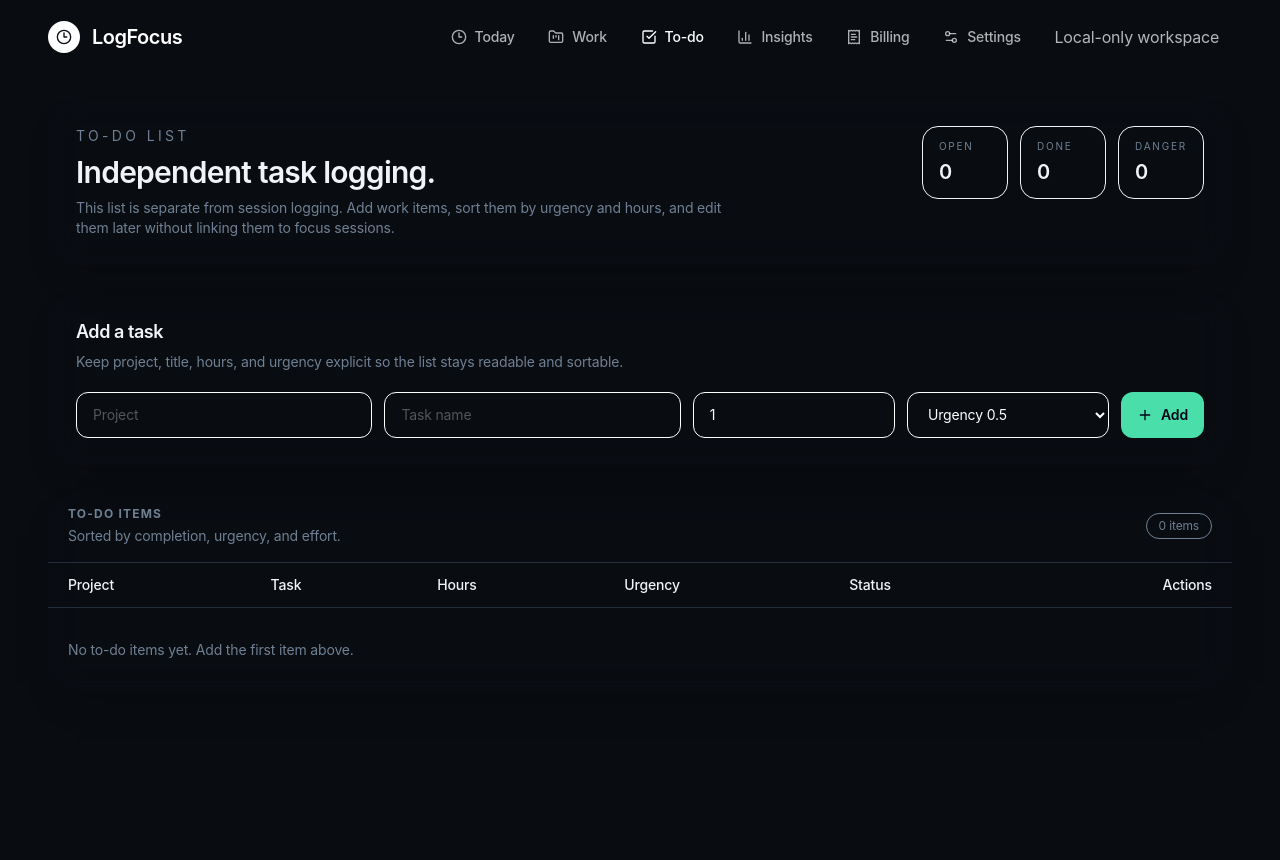
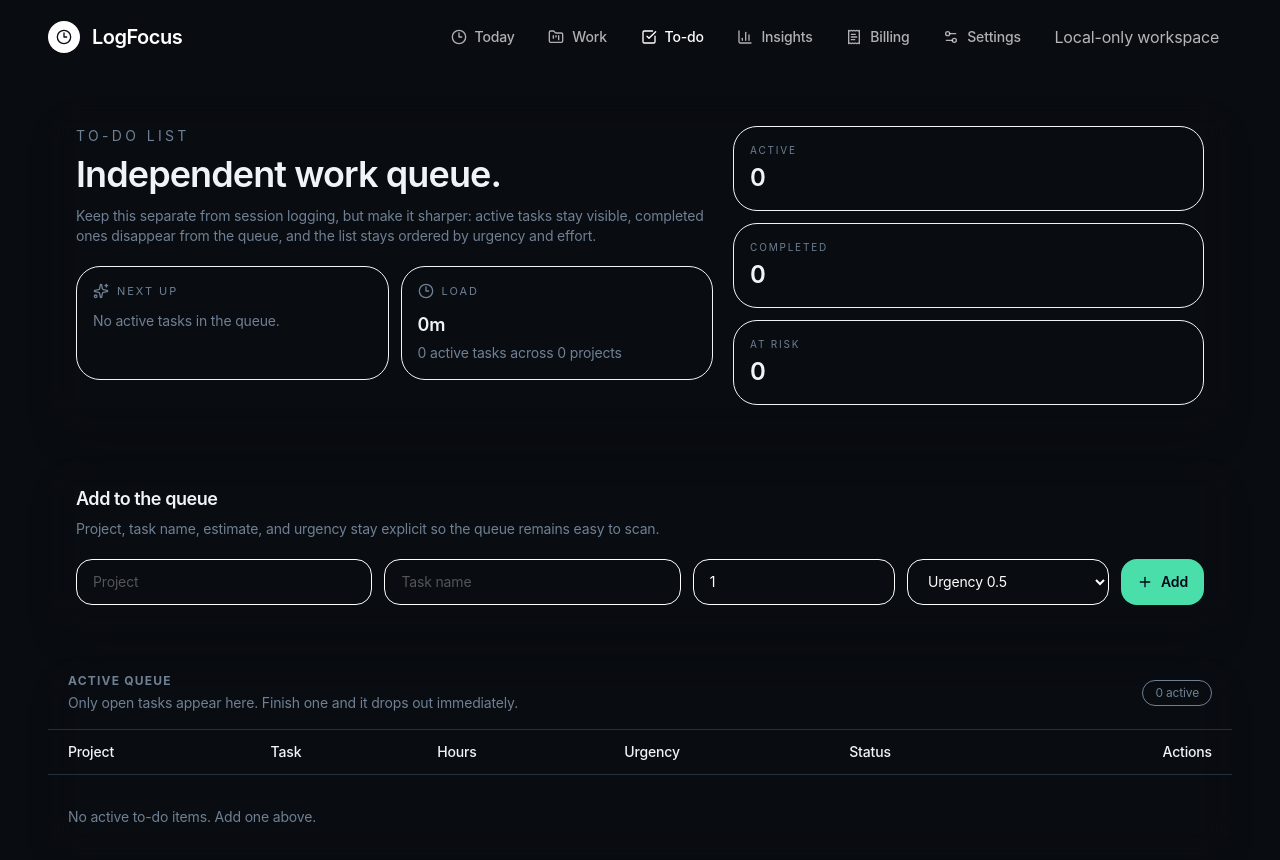
Before and after one commit to martim98/LogFocus, a Next.js app: page /todo-list in a window 1280 px wide. Shown: the top 860 px of the page. Before the commit the page ends 828 px from the top, so only its background shows below. Built offline with nearby package versions, Linux system fonts and the light colour scheme.

Commit message:
Refine analytics and task views

```diff
--- a/components/todo-list-view.tsx
+++ b/components/todo-list-view.tsx
@@ -1,7 +1,7 @@
 "use client";
 
 import { FormEvent, useMemo, useState } from "react";
-import { AlertTriangle, CheckCircle2, Plus, Pencil, Trash2 } from "lucide-react";
+import { AlertTriangle, CheckCircle2, Clock3, FolderOpen, Pencil, Plus, Sparkles, Trash2 } from "lucide-react";
 import { cn, formatMinutes } from "@/lib/utils";
 import { useTodoItems } from "@/lib/hooks";
 import type { TodoItem } from "@/lib/domain";
@@ -29,22 +29,27 @@ export function TodoListView() {
   const [draft, setDraft] = useState<TodoItem | null>(null);
 
   const orderedTodoItems = useMemo(() => sortTodoItems(todoItems), [todoItems]);
+  const activeTodoItems = useMemo(() => orderedTodoItems.filter((item) => !item.completed), [orderedTodoItems]);
   const stats = useMemo(() => {
-    const openItems = orderedTodoItems.filter((item) => !item.completed);
-    const dangerousItems = orderedTodoItems.filter((item) => getDangerState(item));
+    const dangerousItems = activeTodoItems.filter((item) => getDangerState(item));
+    const totalHours = activeTodoItems.reduce((sum, item) => sum + item.hours, 0);
+    const activeProjects = new Set(activeTodoItems.map((item) => item.project.trim().toLowerCase()).filter(Boolean));
     return {
-      openItems: openItems.length,
-      doneItems: orderedTodoItems.length - openItems.length,
+      openItems: activeTodoItems.length,
+      doneItems: orderedTodoItems.length - activeTodoItems.length,
       dangerousItems: dangerousItems.length,
+      totalHours,
+      activeProjects: activeProjects.size,
     };
-  }, [orderedTodoItems]);
+  }, [activeTodoItems, orderedTodoItems]);
+  const nextUp = activeTodoItems[0] ?? null;
 
   const fieldClassName =
-    "min-w-0 rounded-xl border border-[rgba(var(--line),0.45)] bg-[rgba(var(--bg),0.22)] px-4 py-3 text-sm text-white placeholder:text-white/30 outline-none transition-all focus:border-[rgb(var(--accent))] focus:bg-[rgba(var(--bg),0.3)]";
+    "min-w-0 rounded-2xl border border-[rgba(var(--line),0.45)] bg-[rgba(var(--bg),0.22)] px-4 py-3 text-sm text-white placeholder:text-white/30 outline-none transition-all focus:border-[rgb(var(--accent))] focus:bg-[rgba(var(--bg),0.3)]";
   const buttonBaseClassName =
     "inline-flex items-center justify-center gap-2 rounded-xl border border-[rgba(var(--line),0.45)] bg-[rgba(var(--bg),0.2)] px-3 py-2 text-xs font-medium transition-all hover:bg-[rgba(var(--bg),0.32)] active:scale-[0.98]";
   const primaryButtonClassName =
-    "inline-flex items-center justify-center gap-2 rounded-xl bg-[rgb(var(--accent-strong))] px-4 py-3 text-sm font-semibold text-slate-950 transition-all hover:brightness-105 active:scale-[0.98]";
+    "inline-flex items-center justify-center gap-2 rounded-2xl bg-[rgb(var(--accent-strong))] px-4 py-3 text-sm font-semibold text-slate-950 transition-all hover:brightness-105 active:scale-[0.98]";
 
   async function onAddItem(event: FormEvent<HTMLFormElement>) {
     event.preventDefault();
@@ -74,9 +79,12 @@ export function TodoListView() {
   async function saveEdit(event: FormEvent<HTMLFormElement>) {
     event.preventDefault();
     if (!editingId || !draft) return;
+    const trimmedProject = draft.project.trim();
+    const trimmedTitle = draft.title.trim();
+    if (!trimmedProject || !trimmedTitle || Number.isNaN(draft.hours) || draft.hours <= 0) return;
     const saved = await updateTodoItem(editingId, {
-      project: draft.project.trim(),
-      title: draft.title.trim(),
+      project: trimmedProject,
+      title: trimmedTitle,
       hours: draft.hours,
       urgency: draft.urgency,
     });
@@ -88,28 +96,59 @@ export function TodoListView() {
 
   return (
     <main className="flex flex-col gap-6 pb-12">
-      <section className="panel rounded-[28px] p-6 sm:p-7">
-        <div className="flex flex-col gap-5 lg:flex-row lg:items-start lg:justify-between">
+      <section className="panel relative overflow-hidden rounded-[32px] p-6 sm:p-7">
+        <div className="absolute inset-x-0 top-0 h-28 bg-[linear-gradient(135deg,rgba(var(--accent),0.22),rgba(255,255,255,0))]" />
+        <div className="relative grid gap-5 xl:grid-cols-[1.15fr_0.85fr]">
           <div>
             <p className="text-sm uppercase tracking-[0.24em] text-[rgb(var(--muted))]">To-do list</p>
-            <h1 className="mt-2 text-2xl font-semibold tracking-tight sm:text-3xl">Independent task logging.</h1>
-            <p className="mt-2 max-w-2xl text-sm text-[rgb(var(--muted))]">
-              This list is separate from session logging. Add work items, sort them by urgency and hours, and edit them later without linking them to focus sessions.
+            <h1 className="mt-2 text-3xl font-semibold tracking-tight sm:text-4xl">Independent work queue.</h1>
+            <p className="mt-3 max-w-2xl text-sm text-[rgb(var(--muted))]">
+              Keep this separate from session logging, but make it sharper: active tasks stay visible, completed ones disappear from the queue, and the list stays ordered by urgency and effort.
             </p>
+
+            <div className="mt-5 grid gap-3 sm:grid-cols-2">
+              <div className="rounded-[24px] border border-[rgba(var(--line),0.45)] bg-[rgba(var(--bg),0.22)] px-4 py-4">
+                <div className="flex items-center gap-2 text-[rgb(var(--muted))]">
+                  <Sparkles className="h-4 w-4" />
+                  <span className="text-[11px] uppercase tracking-[0.18em]">Next up</span>
+                </div>
+                {nextUp ? (
+                  <>
+                    <p className="mt-3 text-lg font-semibold">{nextUp.title}</p>
+                    <p className="mt-1 text-sm text-[rgb(var(--muted))]">{nextUp.project}</p>
+                    <div className="mt-3 flex flex-wrap gap-2 text-xs text-[rgb(var(--muted))]">
+                      <span className="rounded-full border border-[rgba(var(--line),0.45)] px-2.5 py-1">{formatMinutes(Math.round(nextUp.hours * 60))}</span>
+                      <span className="rounded-full border border-[rgba(var(--line),0.45)] px-2.5 py-1">Urgency {nextUp.urgency}</span>
+                    </div>
+                  </>
+                ) : (
+                  <p className="mt-3 text-sm text-[rgb(var(--muted))]">No active tasks in the queue.</p>
+                )}
+              </div>
+
+              <div className="rounded-[24px] border border-[rgba(var(--line),0.45)] bg-[rgba(var(--bg),0.22)] px-4 py-4">
+                <div className="flex items-center gap-2 text-[rgb(var(--muted))]">
+                  <Clock3 className="h-4 w-4" />
+                  <span className="text-[11px] uppercase tracking-[0.18em]">Load</span>
+                </div>
+                <p className="mt-3 text-lg font-semibold">{formatMinutes(Math.round(stats.totalHours * 60))}</p>
+                <p className="mt-1 text-sm text-[rgb(var(--muted))]">{stats.openItems} active tasks across {stats.activeProjects} projects</p>
+              </div>
+            </div>
           </div>
 
-          <div className="grid gap-3 sm:grid-cols-3">
-            <div className="rounded-2xl border border-[rgba(var(--line),0.45)] bg-[rgba(var(--bg),0.22)] px-4 py-3">
-              <p className="text-[10px] uppercase tracking-[0.18em] text-[rgb(var(--muted))]">Open</p>
-              <p className="mt-1 text-xl font-semibold">{stats.openItems}</p>
+          <div className="grid gap-3 sm:grid-cols-3 xl:grid-cols-1">
+            <div className="rounded-[24px] border border-[rgba(var(--line),0.45)] bg-[rgba(var(--bg),0.22)] px-4 py-4">
+              <p className="text-[10px] uppercase tracking-[0.18em] text-[rgb(var(--muted))]">Active</p>
+              <p className="mt-1 text-2xl font-semibold">{stats.openItems}</p>
             </div>
-            <div className="rounded-2xl border border-[rgba(var(--line),0.45)] bg-[rgba(var(--bg),0.22)] px-4 py-3">
-              <p className="text-[10px] uppercase tracking-[0.18em] text-[rgb(var(--muted))]">Done</p>
-              <p className="mt-1 text-xl font-semibold">{stats.doneItems}</p>
+            <div className="rounded-[24px] border border-[rgba(var(--line),0.45)] bg-[rgba(var(--bg),0.22)] px-4 py-4">
+              <p className="text-[10px] uppercase tracking-[0.18em] text-[rgb(var(--muted))]">Completed</p>
+              <p className="mt-1 text-2xl font-semibold">{stats.doneItems}</p>
             </div>
-            <div className="rounded-2xl border border-[rgba(var(--line),0.45)] bg-[rgba(var(--bg),0.22)] px-4 py-3">
-              <p className="text-[10px] uppercase tracking-[0.18em] text-[rgb(var(--muted))]">Danger</p>
-              <p className="mt-1 text-xl font-semibold">{stats.dangerousItems}</p>
+            <div className="rounded-[24px] border border-[rgba(var(--line),0.45)] bg-[rgba(var(--bg),0.22)] px-4 py-4">
+              <p className="text-[10px] uppercase tracking-[0.18em] text-[rgb(var(--muted))]">At Risk</p>
+              <p className="mt-1 text-2xl font-semibold">{stats.dangerousItems}</p>
             </div>
           </div>
         </div>
@@ -121,10 +160,10 @@ export function TodoListView() {
         </section>
       )}
 
-      <section className="panel rounded-[28px] p-6 sm:p-7">
+      <section className="panel rounded-[32px] p-6 sm:p-7">
         <div className="flex flex-col gap-1.5">
-          <h2 className="text-lg font-semibold tracking-tight">Add a task</h2>
-          <p className="text-sm text-[rgb(var(--muted))]">Keep project, title, hours, and urgency explicit so the list stays readable and sortable.</p>
+          <h2 className="text-lg font-semibold tracking-tight">Add to the queue</h2>
+          <p className="text-sm text-[rgb(var(--muted))]">Project, task name, estimate, and urgency stay explicit so the queue remains easy to scan.</p>
         </div>
         <form onSubmit={onAddItem} className="mt-5 grid gap-3 lg:grid-cols-[1.1fr_1.1fr_0.75fr_0.75fr_auto]">
           <input
@@ -168,14 +207,14 @@ export function TodoListView() {
         </form>
       </section>
 
-      <section className="panel overflow-hidden rounded-[28px]">
-        <div className="flex items-center justify-between gap-3 border-b border-[rgb(var(--line))] bg-[rgba(var(--accent),0.05)] px-5 py-4">
+      <section className="panel overflow-hidden rounded-[32px]">
+        <div className="flex items-center justify-between gap-3 border-b border-[rgb(var(--line))] bg-[rgba(var(--accent),0.06)] px-5 py-4">
           <div>
-            <h2 className="text-xs font-bold uppercase tracking-widest text-[rgb(var(--muted))]">To-do items</h2>
-            <p className="mt-1 text-sm text-[rgb(var(--muted))]">Sorted by completion, urgency, and effort.</p>
+            <h2 className="text-xs font-bold uppercase tracking-widest text-[rgb(var(--muted))]">Active queue</h2>
+            <p className="mt-1 text-sm text-[rgb(var(--muted))]">Only open tasks appear here. Finish one and it drops out immediately.</p>
           </div>
           <span className="rounded-full border border-[rgba(var(--line),0.45)] bg-[rgba(var(--bg),0.18)] px-3 py-1 text-xs text-[rgb(var(--muted))]">
-            {orderedTodoItems.length} items
+            {activeTodoItems.length} active
           </span>
         </div>
 
@@ -192,41 +231,47 @@ export function TodoListView() {
               </tr>
             </thead>
             <tbody className="divide-y divide-[rgb(var(--line))] bg-[rgba(var(--panel),0.64)]">
-              {orderedTodoItems.length === 0 ? (
+              {activeTodoItems.length === 0 ? (
                 <tr>
                   <td colSpan={6} className="px-5 py-8 text-[rgb(var(--muted))]">
-                    No to-do items yet. Add the first item above.
+                    No active to-do items. Add one above.
                   </td>
                 </tr>
               ) : (
-                orderedTodoItems.map((item) => {
+                activeTodoItems.map((item, index) => {
                   const danger = getDangerState(item);
                   return (
                     <tr
                       key={item.id}
                       className={cn(
                         "transition",
-                        item.completed ? "bg-[rgba(var(--line),0.08)] opacity-70" : danger ? "bg-[rgba(239,68,68,0.12)]" : "hover:bg-white/5",
+                        danger ? "bg-[rgba(239,68,68,0.12)]" : index === 0 ? "bg-[rgba(var(--accent),0.08)]" : "hover:bg-white/5",
                       )}
                     >
-                      <td className="px-5 py-3.5">{item.project}</td>
-                      <td className={cn("px-5 py-3.5 font-medium", item.completed && "line-through decoration-white/30")}>
-                        {item.title}
+                      <td className="px-5 py-3.5">
+                        <div className="flex items-center gap-2">
+                          <FolderOpen className="h-4 w-4 text-[rgb(var(--muted))]" />
+                          <span>{item.project}</span>
+                        </div>
                       </td>
-                      <td className="px-5 py-3.5 tabular-nums">{formatMinutes(Math.round(item.hours * 60))}</td>
+                      <td className="px-5 py-3.5 font-medium">
+                        <div className="flex items-center gap-2">
+                          {index === 0 && <span className="rounded-full bg-[rgba(var(--accent-strong),0.18)] px-2 py-0.5 text-[10px] uppercase tracking-[0.16em] text-[rgb(var(--accent-strong))]">Next</span>}
+                          <span>{item.title}</span>
+                        </div>
+                      </td>
+                      <td className="px-5 py-3.5 tabular-nums">
+                        <div className="flex items-center gap-2">
+                          <Clock3 className="h-4 w-4 text-[rgb(var(--muted))]" />
+                          <span>{formatMinutes(Math.round(item.hours * 60))}</span>
+                        </div>
+                      </td>
                       <td className="px-5 py-3.5 tabular-nums">{item.urgency}</td>
                       <td className="px-5 py-3.5">
                         <div className="flex flex-col gap-1">
-                          <span
-                            className={cn(
-                              "inline-flex w-fit items-center gap-1 rounded-full px-2.5 py-1 text-xs font-medium",
-                              item.completed
-                                ? "bg-[rgba(16,185,129,0.16)] text-emerald-200"
-                                : "bg-[rgba(var(--line),0.18)] text-[rgb(var(--muted))]",
-                            )}
-                          >
+                          <span className="inline-flex w-fit items-center gap-1 rounded-full bg-[rgba(var(--line),0.18)] px-2.5 py-1 text-xs font-medium text-[rgb(var(--muted))]">
                             <CheckCircle2 className="h-3.5 w-3.5" />
-                            {item.completed ? "Done" : "Open"}
+                            Open
                           </span>
                           <span
                             className={cn(
@@ -270,12 +315,12 @@ export function TodoListView() {
         </div>
 
         <div className="grid gap-3 px-4 py-4 lg:hidden">
-          {orderedTodoItems.length === 0 ? (
+          {activeTodoItems.length === 0 ? (
             <div className="rounded-2xl border border-dashed border-[rgba(var(--line),0.5)] px-4 py-8 text-sm text-[rgb(var(--muted))]">
-              No to-do items yet. Add the first item above.
+              No active to-do items. Add one above.
             </div>
           ) : (
-            orderedTodoItems.map((item) => {
+            activeTodoItems.map((item, index) => {
               const danger = getDangerState(item);
               return (
                 <article
@@ -292,9 +337,10 @@ export function TodoListView() {
                   <div className="flex items-start justify-between gap-3">
                     <div className="min-w-0">
                       <p className="text-xs uppercase tracking-[0.2em] text-[rgb(var(--muted))]">{item.project}</p>
-                      <h3 className={cn("mt-1 text-base font-semibold tracking-tight", item.completed && "line-through decoration-white/30")}>
-                        {item.title}
-                      </h3>
+                      <div className="mt-1 flex items-center gap-2">
+                        {index === 0 && <span className="rounded-full bg-[rgba(var(--accent-strong),0.18)] px-2 py-0.5 text-[10px] uppercase tracking-[0.16em] text-[rgb(var(--accent-strong))]">Next</span>}
+                        <h3 className="text-base font-semibold tracking-tight">{item.title}</h3>
+                      </div>
                     </div>
                     <div className="flex shrink-0 flex-col items-end gap-1">
                       <span className="rounded-full border border-[rgba(var(--line),0.45)] bg-[rgba(var(--bg),0.18)] px-2.5 py-1 text-[10px] uppercase tracking-[0.16em] text-[rgb(var(--muted))]">
@@ -310,11 +356,11 @@ export function TodoListView() {
                     <span
                       className={cn(
                         "inline-flex items-center gap-1 rounded-full px-2.5 py-1 text-xs font-medium",
-                        item.completed ? "bg-[rgba(16,185,129,0.16)] text-emerald-200" : "bg-[rgba(var(--line),0.18)] text-[rgb(var(--muted))]",
+                        "bg-[rgba(var(--line),0.18)] text-[rgb(var(--muted))]",
                       )}
                     >
                       <CheckCircle2 className="h-3.5 w-3.5" />
-                      {item.completed ? "Done" : "Open"}
+                      Open
                     </span>
                     <span
                       className={cn(
@@ -349,7 +395,7 @@ export function TodoListView() {
       </section>
 
       {draft && editingId && (
-        <section className="panel rounded-[28px] p-6 sm:p-7">
+        <section className="panel rounded-[32px] p-6 sm:p-7">
           <div className="flex flex-col gap-4 sm:flex-row sm:items-center sm:justify-between">
             <div>
               <p className="text-xs uppercase tracking-[0.22em] text-[rgb(var(--muted))]">Editing</p>
--- a/components/widgets/stats-strip.tsx
+++ b/components/widgets/stats-strip.tsx
@@ -8,6 +8,7 @@ import {
   getDailyProductivity,
   getBillingCalendarSummary,
   getRemainingWorkdays,
+  getVisibleWeekLoggedHours,
   getWorkweekBillableProgressToNow,
   getWorkweekLoggedHours,
 } from "@/lib/analytics";
@@ -78,6 +79,7 @@ export function StatsStrip({ sessions, projects, settings }: StatsStripProps) {
   const remainingWorkdays = getRemainingWorkdays(now, settings.workweekDays);
   const weeklyTargetHours = settings.dailyWorkHours * settings.workweekDays;
   const workweekLoggedHours = getWorkweekLoggedHours(liveSessions, todayKey);
+  const visibleWeekLoggedHours = getVisibleWeekLoggedHours(liveSessions, todayKey);
   const remainingWeeklyHours = Math.max(0, weeklyTargetHours - workweekLoggedHours);
   const hoursToTarget = remainingWorkdays > 0 ? remainingWeeklyHours / remainingWorkdays : null;
   const hoursNeededToday = hoursToTarget == null ? null : Math.max(hoursToTarget - todayLoggedHours, 0);
@@ -128,7 +130,7 @@ export function StatsStrip({ sessions, projects, settings }: StatsStripProps) {
         />
         <MetricCard label="Today" value={`${formatHoursOneDecimal(todayLoggedHours)} / ${settings.dailyWorkHours.toFixed(1)}h`} />
         <MetricCard label="Needed today" value={hoursNeededToday == null ? "Weekend" : formatHoursOneDecimal(hoursNeededToday)} />
-        <MetricCard label="This week" value={`${formatHoursOneDecimal(workweekLoggedHours)} logged`} />
+        <MetricCard label="This week" value={`${formatHoursOneDecimal(visibleWeekLoggedHours)} logged`} />
         <MetricCard
           label="Billable % = billable / planned through today"
           value={`${workweekBillablePercent.toFixed(1)}%`}
--- a/lib/analytics.ts
+++ b/lib/analytics.ts
@@ -112,11 +112,7 @@ export function getBillingScheduledHoursForDate(schedule: BillingSchedule, dateK
 }
 
 function getBillingCalendarWeekRange(dateKey = getDateKey()) {
-  const midpoint = new Date(`${dateKey}T12:00:00Z`);
-  const daysSinceMonday = (midpoint.getUTCDay() + 6) % 7;
-  const startDateKey = shiftDateKey(dateKey, -daysSinceMonday);
-  const endDateKey = shiftDateKey(startDateKey, 4);
-  return { startDateKey, endDateKey };
+  return getBillingWeekRange(dateKey);
 }
 
 function getBillingCalendarVisibleDateKeys(dateKey = getDateKey()) {
@@ -293,6 +289,13 @@ function getBillableDaySummariesInTimeRange(sessions: FocusSession[], startIso:
 export function getWorkweekLoggedHours(sessions: FocusSession[], dateKey = getDateKey()) {
   const { carryInStartDateKey, endDateKey } = getWorkweekDateRange(dateKey);
   const daySessions = getSessionsInRange(sessions, startOfDayIso(carryInStartDateKey), endOfDayIso(endDateKey));
+  return sumActualDurationSec(getFocusSessions(daySessions)) / 3600;
+}
+
+export function getVisibleWeekLoggedHours(sessions: FocusSession[], dateKey = getDateKey()) {
+  const { startDateKey, endDateKey } = getBillingWeekRange(dateKey);
+  const currentEndDateKey = dateKey < startDateKey ? startDateKey : dateKey > endDateKey ? endDateKey : dateKey;
+  const daySessions = getSessionsInRange(sessions, startOfDayIso(startDateKey), endOfDayIso(currentEndDateKey));
   return sumActualDurationSec(getFocusSessions(daySessions)) / 3600;
 }
 
@@ -487,6 +490,63 @@ export function getProjectStats(projectId: string, projectTitle: string, session
     totalTasks: projectTasks.length,
     remainingPomodoros: sumTaskHoursByStatus(projectTasks, "not-done"),
   };
+}
+
+export type ProjectWeeklyStatsRow = {
+  projectId: string;
+  projectTitle: string;
+  totalMinutes: number;
+  weeksActive: number;
+  meanMinutesPerWeek: number;
+  medianMinutesPerWeek: number;
+  peakMinutesPerWeek: number;
+};
+
+function getWeekStartDateKey(dateKey: string) {
+  const midpoint = new Date(`${dateKey}T12:00:00Z`);
+  const daysSinceMonday = (midpoint.getUTCDay() + 6) % 7;
+  return shiftDateKey(dateKey, -daysSinceMonday);
+}
+
+function getMedian(values: number[]) {
+  if (values.length === 0) return 0;
+  const sorted = values.slice().sort((a, b) => a - b);
+  const middle = Math.floor(sorted.length / 2);
+  return sorted.length % 2 === 0 ? (sorted[middle - 1] + sorted[middle]) / 2 : sorted[middle];
+}
+
+export function getTopProjectWeeklyStats(projects: Array<{ id: string; title: string }>, sessions: FocusSession[], limit = 10): ProjectWeeklyStatsRow[] {
+  const rows = projects
+    .map((project) => {
+      const weekTotals = new Map<string, number>();
+      const projectSessions = getLoggedFocusSessions(resolveProjectSessions(project.id, project.title, sessions, []));
+
+      for (const session of projectSessions) {
+        const dateKey = getDateKey(new Date(session.startedAt));
+        const weekStartDateKey = getWeekStartDateKey(dateKey);
+        weekTotals.set(weekStartDateKey, (weekTotals.get(weekStartDateKey) ?? 0) + session.actualDurationSec / 60);
+      }
+
+      const weeklyMinutes = Array.from(weekTotals.values());
+      const totalMinutes = weeklyMinutes.reduce((sum, value) => sum + value, 0);
+
+      return {
+        projectId: project.id,
+        projectTitle: project.title,
+        totalMinutes,
+        weeksActive: weeklyMinutes.length,
+        meanMinutesPerWeek: weeklyMinutes.length > 0 ? totalMinutes / weeklyMinutes.length : 0,
+        medianMinutesPerWeek: getMedian(weeklyMinutes),
+        peakMinutesPerWeek: weeklyMinutes.length > 0 ? Math.max(...weeklyMinutes) : 0,
+      };
+    })
+    .filter((row) => row.totalMinutes > 0)
+    .sort((a, b) => {
+      if (b.totalMinutes !== a.totalMinutes) return b.totalMinutes - a.totalMinutes;
+      return a.projectTitle.localeCompare(b.projectTitle);
+    });
+
+  return rows.slice(0, limit);
 }
 
 export function estimateFinishTime(remainingFocusBlocks: number, focusMinutes: number) {
@@ -838,9 +898,13 @@ export function getBillingCalendarSummary(
   targetBillableRate = defaultSettings.billableTargetRate,
 ): BillingCalendarSummary {
   const { startDateKey, endDateKey } = getBillingCalendarWeekRange(dateKey);
-  const carryInStartDateKey = shiftDateKey(startDateKey, -2);
-  const carryInEndDateKey = shiftDateKey(startDateKey, -1);
-  const carryInSummary = mergeBillableDaySummaries(getBillableDaySummariesInRange(sessions, carryInStartDateKey, carryInEndDateKey));
+  const carryInStartDateKey = startDateKey;
+  const carryInEndDateKey = startDateKey;
+  const carryInSummary = {
+    entries: [] as BillableEntry[],
+    billableHours: 0,
+    totalRawHours: 0,
+  };
   const visibleDateKeys = getBillingCalendarVisibleDateKeys(dateKey);
   const totalPlannedHours = visibleDateKeys.reduce((total, currentDateKey) => total + getBillingScheduledHoursForDate(schedule, currentDateKey), 0);
   const rows: BillingCalendarRow[] = [];
@@ -853,26 +917,6 @@ export function getBillingCalendarSummary(
   let currentTargetBillableHours = 0;
   let totalRawBillableHours = carryInSummary.totalRawHours;
   let finalScheduledDateKey = startDateKey;
-
-  rows.push({
-    kind: "carryIn",
-    dateKey: carryInStartDateKey,
-    label: "Carry-in",
-    weekdayKey: null,
-    openingBillableHours: 0,
-    plannedHours: 0,
-    cumulativePlannedHours: 0,
-    targetBillableHours: 0,
-    rawBillableHours: carryInSummary.totalRawHours,
-    billableHours: carryInSummary.billableHours,
-    cumulativeBillableHours,
-    cumulativeTargetBillableHours,
-    billablePercent: null,
-    remainingToTargetHours: null,
-    isToday: false,
-    isFuture: false,
-    isOverride: false,
-  });
 
   for (const currentDateKey of visibleDateKeys) {
     const plannedHours = getBillingScheduledHoursForDate(schedule, currentDateKey);
```
Also changed, not shown: components/billable-log-view.tsx (+4 -4 lines), components/projects-view.tsx (+47 -1 lines), 1 other file (tests, documents, lock files or other folders).
